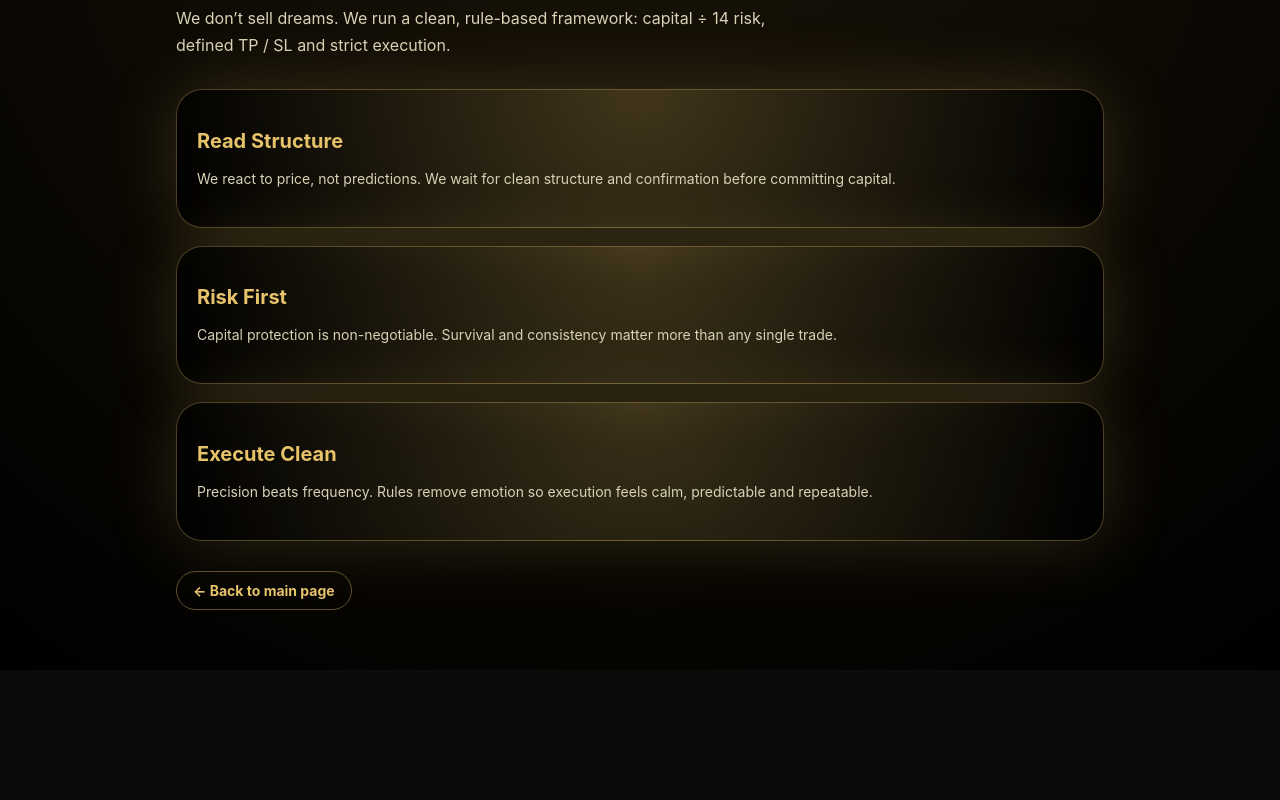
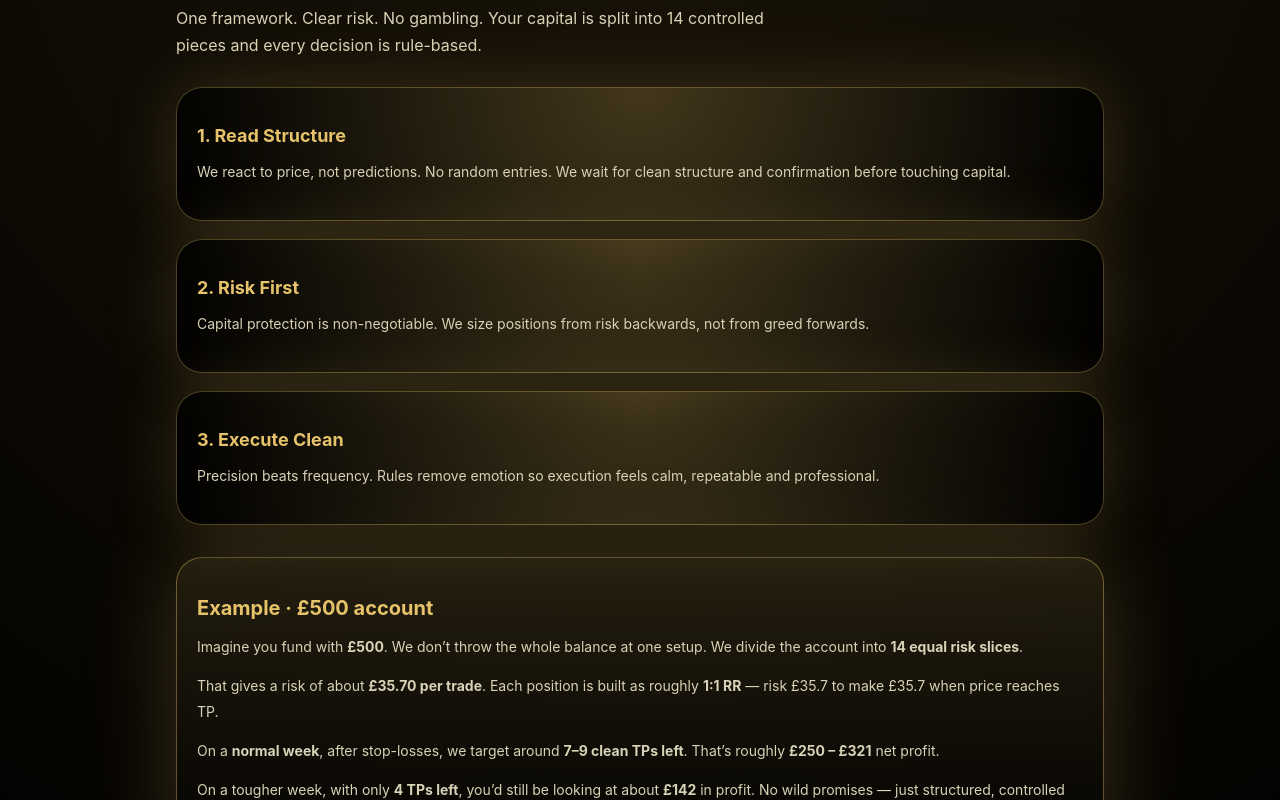
Before and after one commit to bammamileleabdul/winners-circle-university, a Next.js app: page /how in a window 1280 px wide. Shown: the part 180-980 px from the top of the page. Before the commit the page ends 850 px from the top, so only its background shows below. Built offline with nearby package versions, Linux system fonts and the light colour scheme.

Commit message:
Update page.js

```diff
--- a/app/how/page.js
+++ b/app/how/page.js
@@ -4,7 +4,6 @@ export default function HowPage() {
   return (
     <>
       <div className="wrap">
-        {/* TOP BAR */}
         <header className="header">
           <a href="/" className="logoRow">
             <img
@@ -24,39 +23,64 @@ export default function HowPage() {
           </nav>
         </header>
 
-        {/* MAIN CONTENT */}
         <main className="main">
           <h1>How It Works</h1>
           <p className="subtitle">
-            We don’t sell dreams. We run a clean, rule-based framework:
-            capital ÷ 14 risk, defined TP / SL and strict execution.
+            One framework. Clear risk. No gambling. Your capital is split into
+            14 controlled pieces and every decision is rule-based.
           </p>
 
           <div className="cards">
             <div className="card">
-              <h2>Read Structure</h2>
+              <h2>1. Read Structure</h2>
               <p>
-                We react to price, not predictions. We wait for clean structure
-                and confirmation before committing capital.
+                We react to price, not predictions. No random entries. We wait
+                for clean structure and confirmation before touching capital.
               </p>
             </div>
-
             <div className="card">
-              <h2>Risk First</h2>
+              <h2>2. Risk First</h2>
               <p>
-                Capital protection is non-negotiable. Survival and consistency
-                matter more than any single trade.
+                Capital protection is non-negotiable. We size positions from
+                risk backwards, not from greed forwards.
               </p>
             </div>
-
             <div className="card">
-              <h2>Execute Clean</h2>
+              <h2>3. Execute Clean</h2>
               <p>
                 Precision beats frequency. Rules remove emotion so execution
-                feels calm, predictable and repeatable.
+                feels calm, repeatable and professional.
               </p>
             </div>
           </div>
+
+          <section className="example">
+            <h2>Example · £500 account</h2>
+            <p>
+              Imagine you fund with <strong>£500</strong>. We don’t throw the
+              whole balance at one setup. We divide the account into{" "}
+              <strong>14 equal risk slices</strong>.
+            </p>
+            <p>
+              That gives a risk of about <strong>£35.70 per trade</strong>.
+              Each position is built as roughly <strong>1:1 RR</strong> — risk{" "}
+              £35.7 to make £35.7 when price reaches TP.
+            </p>
+            <p>
+              On a <strong>normal week</strong>, after stop-losses, we target{" "}
+              around <strong>7–9 clean TPs left</strong>. That’s roughly{" "}
+              <strong>£250 – £321</strong> net profit.
+            </p>
+            <p>
+              On a tougher week, with only <strong>4 TPs left</strong>, you’d
+              still be looking at about <strong>£142</strong> in profit. No wild
+              promises — just structured, controlled compounding.
+            </p>
+            <p className="disclaimer">
+              Numbers above are examples, not guarantees. Markets carry risk;
+              capital is always at risk.
+            </p>
+          </section>
 
           <div className="backRow">
             <a href="/" className="backBtn">
@@ -122,14 +146,15 @@ export default function HowPage() {
 
         .subtitle {
           color: #d8d2b6;
-          max-width: 640px;
+          max-width: 620px;
           line-height: 1.7;
-          margin-bottom: 30px;
+          margin-bottom: 28px;
         }
 
         .cards {
           display: grid;
           gap: 18px;
+          margin-bottom: 32px;
         }
 
         .card {
@@ -146,8 +171,8 @@ export default function HowPage() {
 
         .card h2 {
           color: #e6c36a;
-          font-size: 20px;
-          margin-bottom: 8px;
+          font-size: 18px;
+          margin-bottom: 6px;
         }
 
         .card p {
@@ -156,8 +181,39 @@ export default function HowPage() {
           color: #d8d2b6;
         }
 
+        .example {
+          margin-top: 10px;
+          padding: 22px 20px;
+          border-radius: 26px;
+          border: 1px solid rgba(230, 195, 106, 0.4);
+          background: linear-gradient(
+            180deg,
+            rgba(230, 195, 106, 0.12),
+            rgba(0, 0, 0, 0.94)
+          );
+          box-shadow: 0 0 90px rgba(230, 195, 106, 0.22);
+        }
+
+        .example h2 {
+          color: #e6c36a;
+          font-size: 20px;
+          margin-bottom: 10px;
+        }
+
+        .example p {
+          font-size: 14px;
+          line-height: 1.8;
+          color: #d8d2b6;
+          margin-bottom: 10px;
+        }
+
+        .disclaimer {
+          font-size: 11px;
+          color: #a7a08a;
+        }
+
         .backRow {
-          margin-top: 30px;
+          margin-top: 32px;
         }
 
         .backBtn {
```
